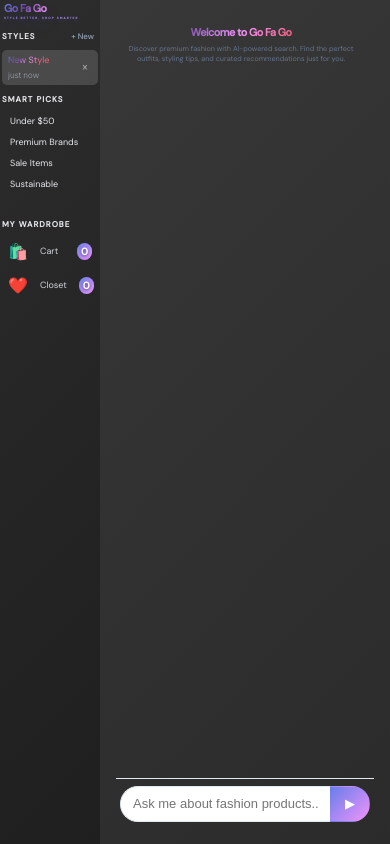
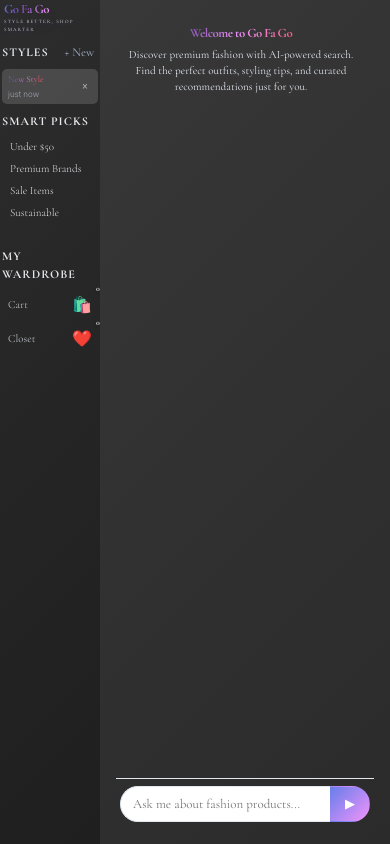
Before and after one commit to raja-datascientist/GoFaGo, a Flask app: page / in a window 390 px wide. Run offline with Flask 3, Linux system fonts and the light colour scheme; some libraries are stand-ins or nearby versions; some web fonts are replaced.

Commit message:
Fix quick links layout: text left, icons right, badges on top-right of icons

```diff
--- a/frontend_python/static/styles.css
+++ b/frontend_python/static/styles.css
@@ -1,5 +1,6 @@
 /* Import Google Fonts */
-@import url('https://fonts.googleapis.com/css2?family=Nanum+Pen+Script&display=swap');
+@import url('https://fonts.googleapis.com/css2?family=Cormorant+Garamond:ital,wght@0,300;0,400;0,500;0,600;0,700;1,300;1,400;1,500;1,600;1,700&display=swap');
+@import url('https://fonts.googleapis.com/css2?family=Dancing+Script:wght@400;500;600;700&display=swap');
 
 /* Reset and Base Styles */
 * {
@@ -42,8 +43,8 @@ body {
 }
 
 .logo h1 {
-    font-family: 'DM Sans', -apple-system, BlinkMacSystemFont, 'Segoe UI', sans-serif;
-    font-size: 21px;
+    font-family: 'Cormorant Garamond', serif;
+    font-size: 23px;
     font-weight: 900;
     margin-bottom: 6px;
     background: linear-gradient(135deg, #667eea 0%, #764ba2 25%, #f093fb 50%, #f5576c 75%, #fa709a 100%);
@@ -57,10 +58,10 @@ body {
 }
 
 .tagline {
-    font-family: 'DM Sans', -apple-system, BlinkMacSystemFont, 'Segoe UI', sans-serif;
-    font-size: 5.25px;
-    color: #a78bfa;
-    font-weight: 600;
+    font-family: 'Cormorant Garamond', serif;
+    font-size: 7px;
+    color: #e2e8f0;
+    font-weight: 400;
     text-transform: uppercase;
     letter-spacing: 1.2px;
     text-shadow: 0 2px 4px rgba(167, 139, 250, 0.3);
@@ -107,8 +108,8 @@ body {
 
 .session-section h3,
 .quick-links-section h3 {
-    font-family: 'DM Sans', -apple-system, BlinkMacSystemFont, 'Segoe UI', sans-serif;
-    font-size: 7.5px;
+    font-family: 'Cormorant Garamond', serif;
+    font-size: 9.5px;
     font-weight: 700;
     color: #e5e7eb;
     text-transform: uppercase;
@@ -123,8 +124,8 @@ body {
     color: #94a3b8;
     padding: 4px 8px;
     margin: 0;
-    font-family: 'DM Sans', -apple-system, BlinkMacSystemFont, 'Segoe UI', sans-serif;
-    font-size: 7.5px;
+    font-family: 'Cormorant Garamond', serif;
+    font-size: 9.5px;
     font-weight: 500;
     cursor: pointer;
     transition: all 0.2s ease;
@@ -179,8 +180,8 @@ body {
 }
 
 .search-title {
-    font-family: 'DM Sans', -apple-system, BlinkMacSystemFont, 'Segoe UI', sans-serif;
-    font-size: 9px;
+    font-family: 'Cormorant Garamond', serif;
+    font-size: 11px;
     font-weight: 300 !important;
     color: #e5e7eb;
     margin-bottom: 1px;
@@ -218,18 +219,22 @@ body {
 .quick-link {
     display: flex;
     align-items: center;
-    justify-content: flex-start;
+    justify-content: space-between;
     gap: 12px;
     padding: 6px 12px;
     border-radius: 8px;
     color: #d1d5db;
     text-decoration: none;
-    font-family: 'DM Sans', -apple-system, BlinkMacSystemFont, 'Segoe UI', sans-serif;
-    font-size: 8.25px;
+    font-family: 'Cormorant Garamond', serif;
+    font-size: 10.25px;
     font-weight: 300;
     transition: all 0.2s ease;
     position: relative;
     text-align: left;
+}
+
+.quick-link .link-icon {
+    order: 2;
 }
 
 .quick-link:hover {
@@ -248,22 +253,33 @@ body {
 .link-icon {
     font-size: 16px;
     width: 20px;
-    text-align: left;
+    text-align: center;
     flex-shrink: 0;
+    position: relative;
+    order: 2;
 }
 
 .badge {
-    background: linear-gradient(135deg, #667eea 0%, #f093fb 100%);
-    color: white !important;
-    -webkit-text-fill-color: white !important;
+    background: transparent;
+    color: #e2e8f0 !important;
+    -webkit-text-fill-color: #e2e8f0 !important;
     background-clip: initial !important;
     -webkit-background-clip: initial !important;
-    font-size: 7.5px;
-    font-weight: 600;
-    padding: 2px 6px;
-    border-radius: 10px;
-    margin-left: auto;
-    text-shadow: 0 1px 3px rgba(0, 0, 0, 0.5);
+    font-size: 10px;
+    font-weight: 700;
+    padding: 1px 4px;
+    border-radius: 8px;
+    text-shadow: 0 1px 3px rgba(0, 0, 0, 0.6);
+    font-family: 'Cormorant Garamond', serif;
+    position: absolute;
+    top: -8px;
+    right: -8px;
+    min-width: 16px;
+    height: 16px;
+    display: flex;
+    align-items: center;
+    justify-content: center;
+    z-index: 10;
 }
 
 .quick-link.active .badge {
@@ -355,8 +371,8 @@ body {
 }
 
 .empty-message h3 {
-    font-family: 'DM Sans', -apple-system, BlinkMacSystemFont, 'Segoe UI', sans-serif;
-    font-size: 13.5px;
+    font-family: 'Cormorant Garamond', serif;
+    font-size: 15.5px;
     font-weight: 800;
     background: linear-gradient(135deg, #667eea 0%, #764ba2 25%, #f093fb 50%, #f5576c 75%, #fa709a 100%);
     -webkit-background-clip: text;
@@ -367,9 +383,9 @@ body {
 }
 
 .empty-message p {
-    font-family: 'DM Sans', -apple-system, BlinkMacSystemFont, 'Segoe UI', sans-serif;
-    font-size: 8.25px;
-    color: #64748b;
+    font-family: 'Cormorant Garamond', serif;
+    font-size: 12.25px;
+    color: #e2e8f0;
     line-height: 1.4;
     max-width: 600px;
     margin: 0 auto;
@@ -801,6 +817,8 @@ body {
     transition: all 0.2s ease;
     min-height: 52px;
     background: white;
+    font-family: 'Cormorant Garamond', serif;
+    font-weight: 400;
 }
 
 .message-input:focus {
@@ -901,8 +919,8 @@ body {
     border: none;
     padding: 4px 12px;
     border-radius: 8px;
-    font-family: 'DM Sans', -apple-system, BlinkMacSystemFont, 'Segoe UI', sans-serif;
-    font-size: 8.25px;
+    font-family: 'Cormorant Garamond', serif;
+    font-size: 10.25px;
     font-weight: 300;
     color: #e5e7eb;
     cursor: pointer;
@@ -933,8 +951,8 @@ body {
 }
 
 .sidebar .refinements-section h3 {
-    font-family: 'DM Sans', -apple-system, BlinkMacSystemFont, 'Segoe UI', sans-serif;
-    font-size: 7.5px;
+    font-family: 'Cormorant Garamond', serif;
+    font-size: 9.5px;
     font-weight: 700;
     color: #e5e7eb;
     text-transform: uppercase;
@@ -1577,7 +1595,7 @@ body {
         width: 25%;
         min-width: 100px;
         flex-shrink: 0;
-        font-size: 10px;
+        font-size: 12px;
         padding: 0;
         border-right: none;
     }
@@ -1590,18 +1608,18 @@ body {
     }
 
     .session-section h3 {
-        font-size: 9px;
+        font-size: 11px;
         margin: 4px 0;
     }
 
     .session-title {
-        font-size: 9px;
+        font-size: 11px;
         padding: 2px 0;
     }
 
     .quick-link {
         padding: 4px 6px;
-        font-size: 9px;
+        font-size: 11px;
     }
 
     /* Reduce all sidebar section headers */
@@ -1610,13 +1628,13 @@ body {
     }
 
     .session-section h3 {
-        font-size: 8px;
+        font-size: 12px;
         padding: 2px 0;
     }
 
     .search-item, .filter-item {
         padding: 4px 6px;
-        font-size: 9px;
+        font-size: 11px;
         margin: 2px 0;
     }
 
@@ -1635,13 +1653,13 @@ body {
     /* Reduce filter chips size */
     .filter-chip {
         padding: 4px 8px;
-        font-size: 9px;
+        font-size: 11px;
     }
 
     /* Reduce quick refinement buttons */
     .refinement-btn {
         padding: 4px 8px;
-        font-size: 9px;
+        font-size: 11px;
     }
 
     /* Right panel sizing */
@@ -1753,15 +1771,15 @@ body {
 
     /* Reduce logo and banner sizes for mobile */
     .logo h1 {
-        font-family: 'DM Sans', -apple-system, BlinkMacSystemFont, 'Segoe UI', sans-serif;
-        font-size: 10.8px;
+        font-family: 'Cormorant Garamond', serif;
+        font-size: 12.8px;
         margin: 0;
         line-height: 1.2;
     }
 
     .tagline {
-        font-family: 'DM Sans', -apple-system, BlinkMacSystemFont, 'Segoe UI', sans-serif;
-        font-size: 3px;
+        font-family: 'Cormorant Garamond', serif;
+        font-size: 5px;
         margin: 1px 0 0 0;
     }
 
@@ -1781,36 +1799,49 @@ body {
     }
 
     .empty-message h3 {
-        font-family: 'DM Sans', -apple-system, BlinkMacSystemFont, 'Segoe UI', sans-serif;
-        font-size: 10.8px;
+        font-family: 'Cormorant Garamond', serif;
+        font-size: 12.8px;
         margin-bottom: 4px;
     }
 
     .empty-message p {
-        font-family: 'DM Sans', -apple-system, BlinkMacSystemFont, 'Segoe UI', sans-serif;
-        font-size: 7.2px;
+        font-family: 'Cormorant Garamond', serif;
+        font-size: 11.2px;
         margin: 0;
     }
 
     /* Reduce new search button size for mobile */
     .new-search-btn-inline {
         padding: 2px 4px;
-        font-size: 8px;
+        font-size: 12px;
     }
 
     /* Reduce SMART PICKS and My Wardrobe font sizes to match Styles */
     .sidebar .refinements-section h3 {
-        font-size: 8px;
+        font-size: 12px;
     }
 
     .quick-links-section h3 {
-        font-size: 8px;
+        font-size: 12px;
     }
 
     /* Reduce badge size for mobile */
     .badge {
-        font-size: 10px;
-        padding: 1px 4px;
+        font-size: 8px;
+        padding: 1px 3px;
+        font-weight: 700;
+        font-family: 'Cormorant Garamond', serif;
+        background: transparent;
+        color: #e2e8f0 !important;
+        position: absolute;
+        top: -6px;
+        right: -6px;
+        min-width: 12px;
+        height: 12px;
+        display: flex;
+        align-items: center;
+        justify-content: center;
+        z-index: 10;
     }
 
     /* Reduce message input size */
@@ -1829,6 +1860,8 @@ body {
         width: calc(100% - 40px);
         border-right: none;
         border-radius: 20px 0 0 20px;
+        font-family: 'Cormorant Garamond', serif;
+        font-weight: 400;
     }
 
     .send-btn {
@@ -1920,24 +1953,24 @@ body {
 
     .cart-actions button {
         padding: 5px 10px;
-        font-size: 9px;
+        font-size: 11px;
         margin: 3px 2px;
         min-height: 24px;
     }
 
     .product-actions button {
-        font-size: 10px;
+        font-size: 12px;
         padding: 4px 8px;
     }
 
     /* Reduce all button font sizes on mobile */
     button {
-        font-size: 9px;
+        font-size: 11px;
     }
 
     .btn-primary, .btn-secondary {
         padding: 5px 10px;
-        font-size: 9px;
+        font-size: 11px;
         min-height: 24px;
     }
 
--- a/frontend_python/templates/index.html
+++ b/frontend_python/templates/index.html
@@ -58,13 +58,13 @@
                     <h3>My Wardrobe</h3>
                     <nav class="quick-links">
                         <a href="#" class="quick-link" data-page="cart">
+                            Cart
                             <span class="link-icon">🛍️</span>
-                            Cart
                             <span class="badge">0</span>
                         </a>
                         <a href="#" class="quick-link" data-page="favorites">
+                            Closet
                             <span class="link-icon">❤️</span>
-                            Closet
                             <span class="badge">0</span>
                         </a>
                     </nav>
```
Also changed, not shown: other parts of frontend_python/static/styles.css (+15 -15 lines).
